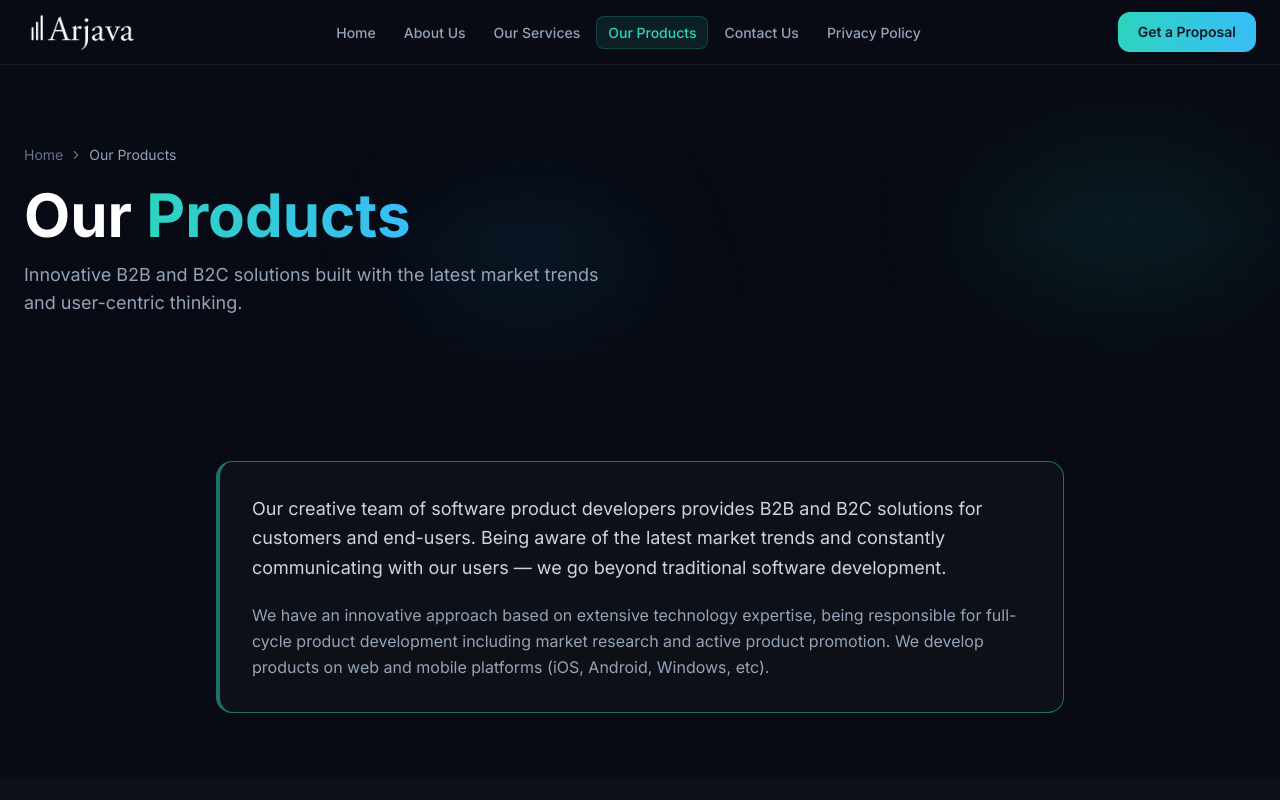
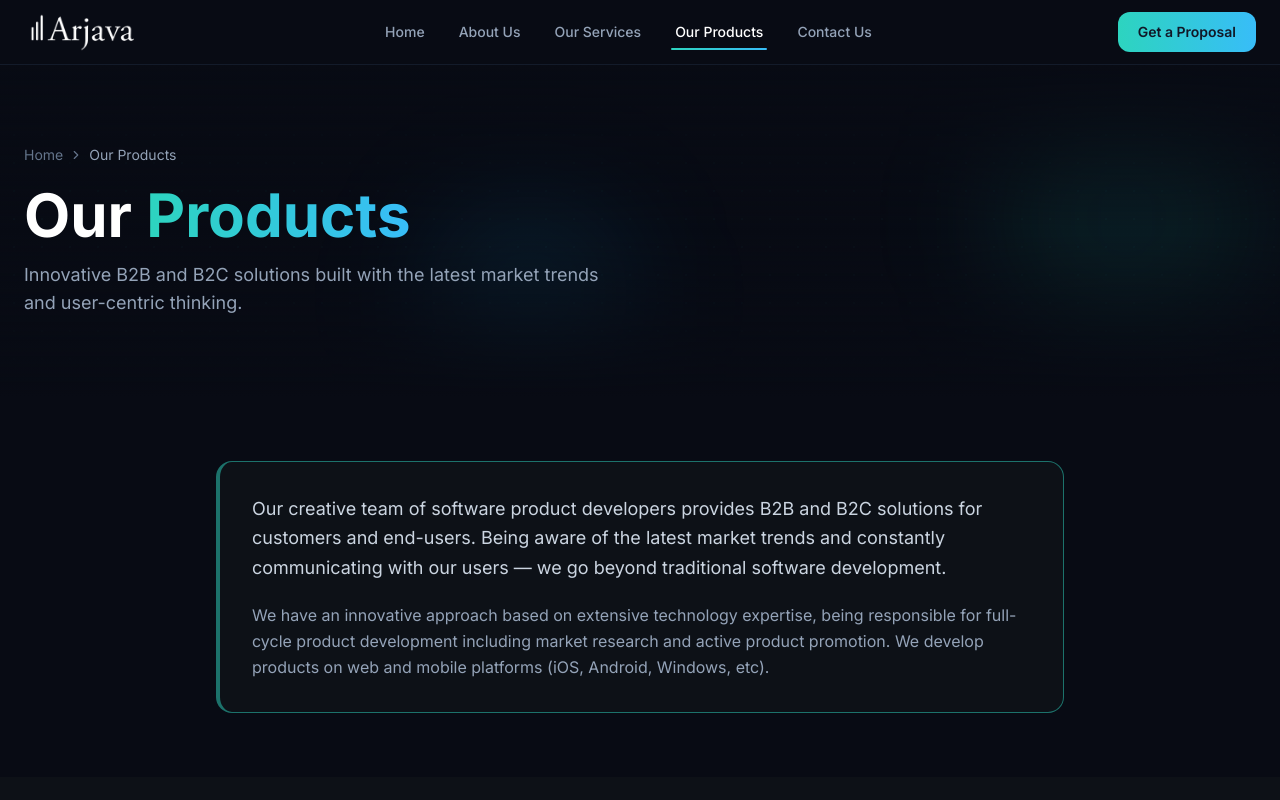
Before and after one commit to arjavatech/arjava-web, a React (Vite) app: page /products in a window 1280 px wide. Shown: the top 800 px of the page. Built offline with nearby package versions, Linux system fonts and the light colour scheme; the HTML template or start-up script is replaced by a standard one.

Commit message:
Navbar changes

```diff
--- a/src/App.tsx
+++ b/src/App.tsx
@@ -1,5 +1,4 @@
-import { BrowserRouter, Routes, Route, useLocation } from 'react-router-dom'
-import { AnimatePresence } from 'framer-motion'
+import { BrowserRouter, Routes, Route } from 'react-router-dom'
 import Home from '@/pages/Home'
 import AboutUs from '@/pages/AboutUs'
 import OurServices from '@/pages/OurServices'
@@ -7,11 +6,10 @@ import OurProducts from '@/pages/OurProducts'
 import ContactUs from '@/pages/ContactUs'
 import PrivacyPolicy from '@/pages/PrivacyPolicy'
 
-function AnimatedRoutes() {
-  const location = useLocation()
+export default function App() {
   return (
-    <AnimatePresence mode="wait">
-      <Routes location={location} key={location.pathname}>
+    <BrowserRouter>
+      <Routes>
         <Route path="/"               element={<Home />} />
         <Route path="/about"          element={<AboutUs />} />
         <Route path="/services"       element={<OurServices />} />
@@ -19,14 +17,6 @@ function AnimatedRoutes() {
         <Route path="/contact"        element={<ContactUs />} />
         <Route path="/privacy-policy" element={<PrivacyPolicy />} />
       </Routes>
-    </AnimatePresence>
-  )
-}
-
-export default function App() {
-  return (
-    <BrowserRouter>
-      <AnimatedRoutes />
     </BrowserRouter>
   )
 }
--- a/src/components/layout/Navbar.tsx
+++ b/src/components/layout/Navbar.tsx
@@ -7,12 +7,11 @@ import { cn } from '@/lib/utils'
 interface NavItem { label: string; to: string }
 
 const NAV_ITEMS: NavItem[] = [
-  { label: 'Home',           to: '/' },
-  { label: 'About Us',       to: '/about' },
-  { label: 'Our Services',   to: '/services' },
-  { label: 'Our Products',   to: '/products' },
-  { label: 'Contact Us',     to: '/contact' },
-  { label: 'Privacy Policy', to: '/privacy-policy' },
+  { label: 'Home',         to: '/' },
+  { label: 'About Us',     to: '/about' },
+  { label: 'Our Services', to: '/services' },
+  { label: 'Our Products', to: '/products' },
+  { label: 'Contact Us',   to: '/contact' },
 ]
 
 export default function Navbar() {
@@ -47,7 +46,7 @@ export default function Navbar() {
           </NavLink>
 
           {/* Desktop nav */}
-          <ul className="hidden lg:flex items-center gap-1">
+          <ul className="hidden lg:flex items-center gap-0.5">
             {NAV_ITEMS.map((item) => (
               <li key={item.to}>
                 <NavLink
@@ -55,10 +54,10 @@ export default function Navbar() {
                   end={item.to === '/'}
                   className={({ isActive }) =>
                     cn(
-                      'relative px-3 py-2 text-sm font-medium transition-colors duration-200 rounded-lg',
+                      'relative px-4 py-2 text-sm font-medium transition-colors duration-200 rounded-lg block',
                       isActive
-                        ? 'text-teal-400'
-                        : 'text-slate-400 hover:text-white hover:bg-white/5',
+                        ? 'text-white'
+                        : 'text-slate-400 hover:text-slate-200',
                     )
                   }
                 >
@@ -67,9 +66,9 @@ export default function Navbar() {
                       {item.label}
                       {isActive && (
                         <motion.span
-                          layoutId="nav-pill"
-                          className="absolute inset-0 rounded-lg bg-teal-400/10 border border-teal-400/20 -z-10"
-                          transition={{ type: 'spring', stiffness: 380, damping: 32 }}
+                          layoutId="nav-underline"
+                          className="absolute bottom-0 left-3 right-3 h-[2px] rounded-full bg-gradient-to-r from-teal-400 to-sky-400"
+                          transition={{ type: 'spring', stiffness: 400, damping: 34 }}
                         />
                       )}
                     </>
--- a/src/components/ui/PageTransition.tsx
+++ b/src/components/ui/PageTransition.tsx
@@ -1,18 +1,7 @@
-import { motion } from 'framer-motion'
-
 interface PageTransitionProps {
   children: React.ReactNode
 }
 
 export default function PageTransition({ children }: PageTransitionProps) {
-  return (
-    <motion.div
-      initial={{ opacity: 0, y: 18 }}
-      animate={{ opacity: 1, y: 0 }}
-      exit={{ opacity: 0, y: -18 }}
-      transition={{ duration: 0.35, ease: [0.22, 1, 0.36, 1] }}
-    >
-      {children}
-    </motion.div>
-  )
+  return <>{children}</>
 }
--- a/src/index.css
+++ b/src/index.css
@@ -27,18 +27,14 @@
 
   /* Primary CTA button */
   .btn-primary {
-    @apply relative inline-flex items-center gap-2
+    @apply inline-flex items-center gap-2
            bg-gradient-to-r from-teal-400 to-sky-400
+           hover:from-teal-300 hover:to-sky-300
            text-gray-900 font-semibold text-sm
            px-6 py-3 rounded-xl
-           hover:shadow-[0_0_25px_rgba(45,212,191,0.45)]
-           transition-all duration-300 overflow-hidden
+           hover:shadow-[0_0_28px_rgba(45,212,191,0.5)]
+           transition-all duration-300
            active:scale-95;
-  }
-  .btn-primary::before {
-    content: '';
-    @apply absolute inset-0 bg-gradient-to-r from-teal-300 to-sky-300
-           opacity-0 hover:opacity-100 transition-opacity duration-300;
   }
 
   /* Outline ghost button */
--- a/src/pages/AboutUs.tsx
+++ b/src/pages/AboutUs.tsx
@@ -23,13 +23,13 @@ const BOARD_MEMBERS = [
   {
     id: 'pitchai',
     name: 'Pitchaimani Rajaram',
-    role: 'CEO / SSE',
+    role: 'CTO / SSE',
     photo: '/image/team-pitchai.png',
   },
   {
     id: 'amrish',
     name: 'Amrish KS',
-    role: 'Mentor',
+    role: 'CTO / Mentor',
     photo: '/image/team-amrish.png',
   },
 ]
```
Also changed, not shown: 1 other file (tests, documents, lock files or other folders).
